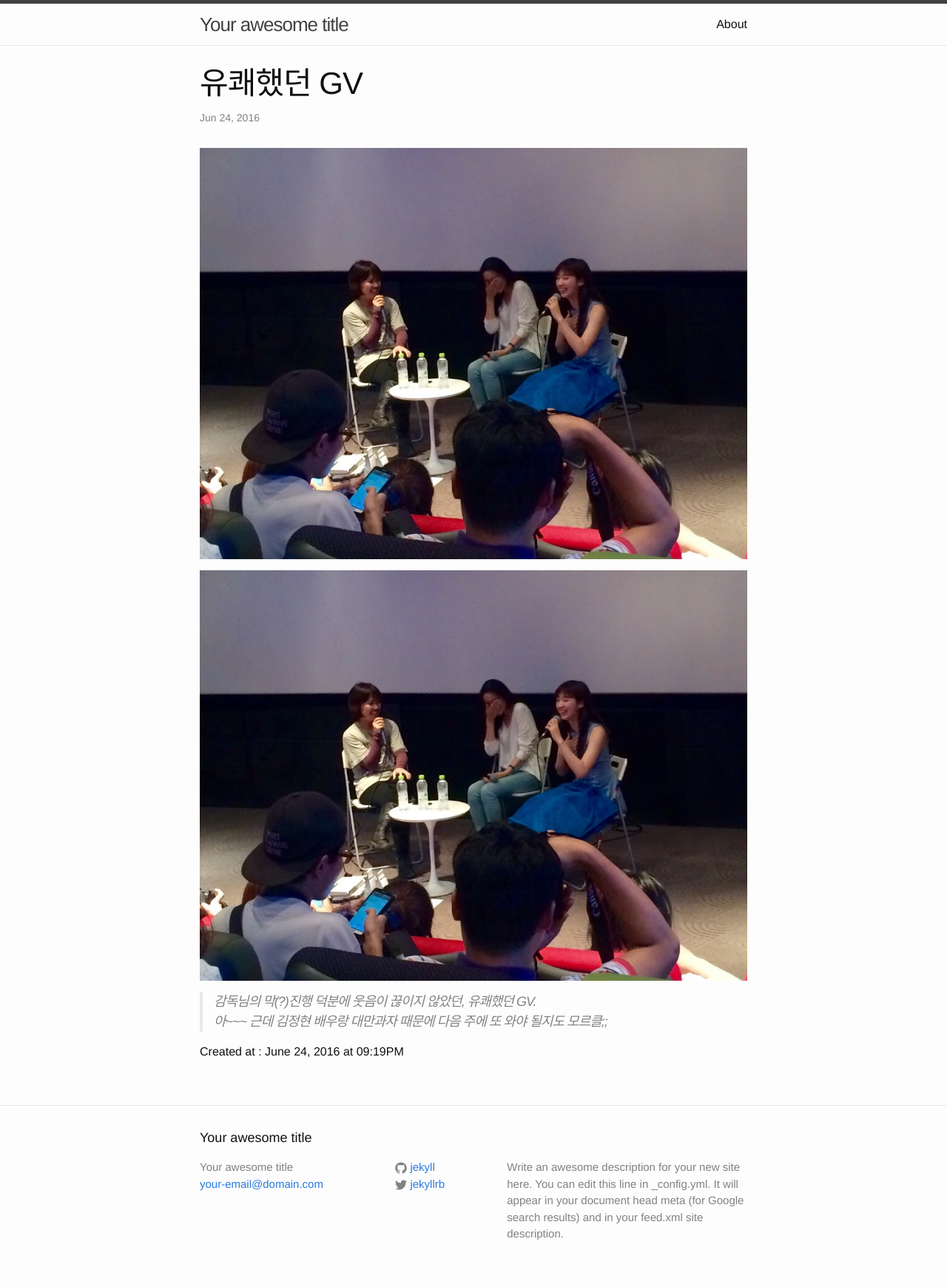
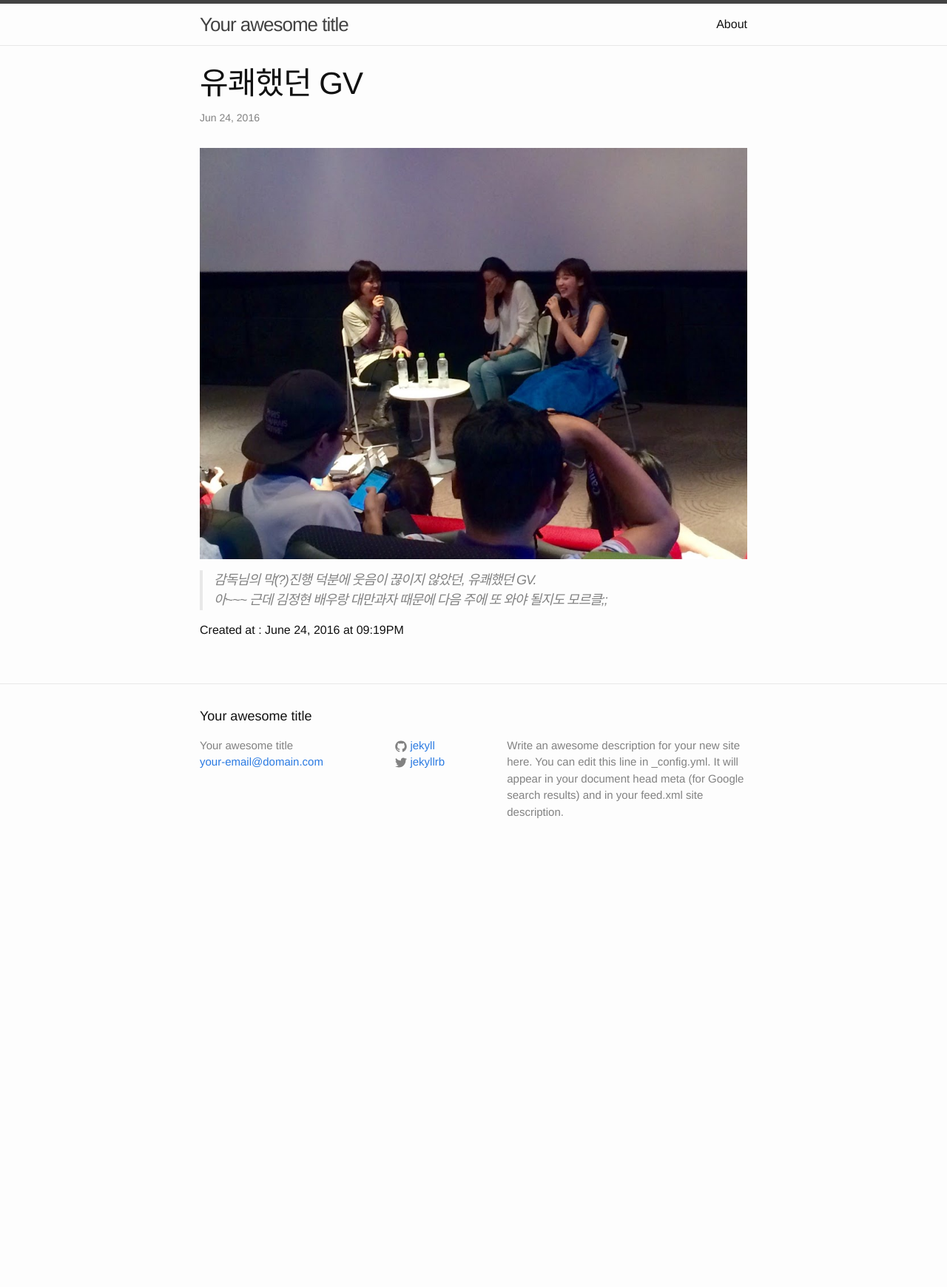
Before and after one commit to ley250/blog, a Jekyll site: the page built from _posts/2016-06-24-ubermench-gv.md, in a window 1280 px wide. Shown: the whole page at 74% size. Built offline with Jekyll 4.4.1, drawn with Linux system fonts in a browser that asks for light colours; after the commit the page ends 1169 px from its top, so only the background shows below that.

Commit message:
edit post 2016/07/17 16:38

```diff
--- a/_posts/2016-06-24-ubermench-gv.md
+++ b/_posts/2016-06-24-ubermench-gv.md
@@ -6,8 +6,6 @@ date: "2016-06-24 21:19"
 
 ---
 
-![IMG_8627]({{ site.baseurl }}/media/2016/06/ubermench.JPG)
-
 ![image]({{ site.baseurl }}/media/2016/06/ubermench.JPG)
 
 > 감독님의 막(?)진행 덕분에 웃음이 끊이지 않았던, 유쾌했던 GV.
```
